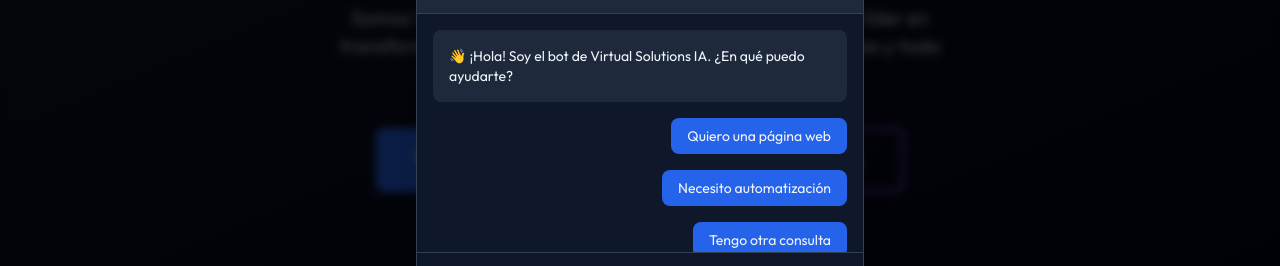
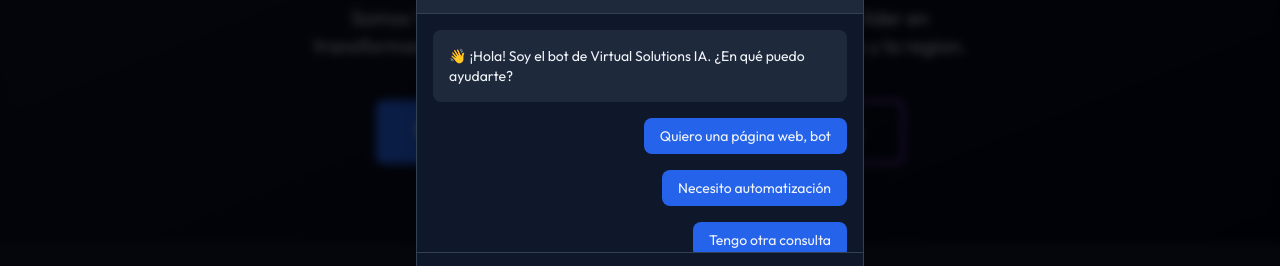
Before and after one commit to virtualsolutionsia-hugo/pagina-web-virtual-solutions, a plain HTML site: page index.html in a window 1280 px wide. Both pictures are taken after a click on the button "Hablar con el bot 🤖". Shown: the part 268-534 px from the top of the page. Drawn offline with nearby package versions, Linux system fonts and the light colour scheme.

Commit message:
Update text for clarity and regional focus

```diff
--- a/index.html
+++ b/index.html
@@ -30,7 +30,7 @@
     <section class="pt-32 pb-20 px-4 bg-gradient-to-br from-slate-900 to-slate-950">
         <div class="max-w-7xl mx-auto text-center">
             <h1 class="text-5xl md:text-6xl font-bold mb-6">Dejamos de vender tecnología.<br><span class="gradient-text">Empezamos a resolver tu negocio.</span></h1>
-            <p class="text-xl text-slate-300 mb-10 max-w-2xl mx-auto">Somos Virtual Solutions IA, la oficina de negocios digitales líder en transformar negocios, emprendimientos y ventas en Posadas y toda Argentina.</p>
+            <p class="text-xl text-slate-300 mb-10 max-w-2xl mx-auto">Somos Virtual Solutions IA, la oficina de negocios digitales líder en transformar comercios, emprendimientos y ventas en Posadas y la region.</p>
             <div class="flex gap-4 justify-center flex-wrap">
                 <a href="#contacto" class="bg-blue-600 hover:bg-blue-700 px-10 py-4 rounded-lg font-bold text-lg">Quiero vender más 🚀</a>
                 <button onclick="openChat()" class="border-2 border-purple-500 hover:bg-purple-500/10 px-10 py-4 rounded-lg font-bold text-lg">Hablar con el bot 🤖</button>
@@ -195,7 +195,7 @@
     <footer class="bg-slate-950 border-t border-slate-800 py-12 px-4">
         <div class="max-w-6xl mx-auto text-center">
             <h2 class="text-2xl font-bold mb-4">Virtual Solutions IA</h2>
-            <p class="text-slate-400 mb-6">Oficina de negocios digitales líder en transformar negocios en Posadas y toda Argentina</p>
+            <p class="text-slate-400 mb-6">Oficina de negocios digitales líder en transformar la relacion con clientes, en Posadas y la region</p>
             <div class="flex justify-center gap-6 mb-8">
                 <a href="https://wa.me/543765046699" target="_blank" class="text-green-400 hover:text-green-300 text-xl">
                     <i class="fa-brands fa-whatsapp"></i> WhatsApp
@@ -241,7 +241,7 @@
                         <p class="text-sm">👋 ¡Hola! Soy el bot de Virtual Solutions IA. ¿En qué puedo ayudarte?</p>
                     </div>
                     <div class="text-right">
-                        <button class="bg-blue-600 hover:bg-blue-700 px-4 py-2 rounded-lg text-sm">Quiero una página web</button>
+                        <button class="bg-blue-600 hover:bg-blue-700 px-4 py-2 rounded-lg text-sm">Quiero una página web, bot</button>
                     </div>
                     <div class="text-right">
                         <button class="bg-blue-600 hover:bg-blue-700 px-4 py-2 rounded-lg text-sm">Necesito automatización</button>
```
